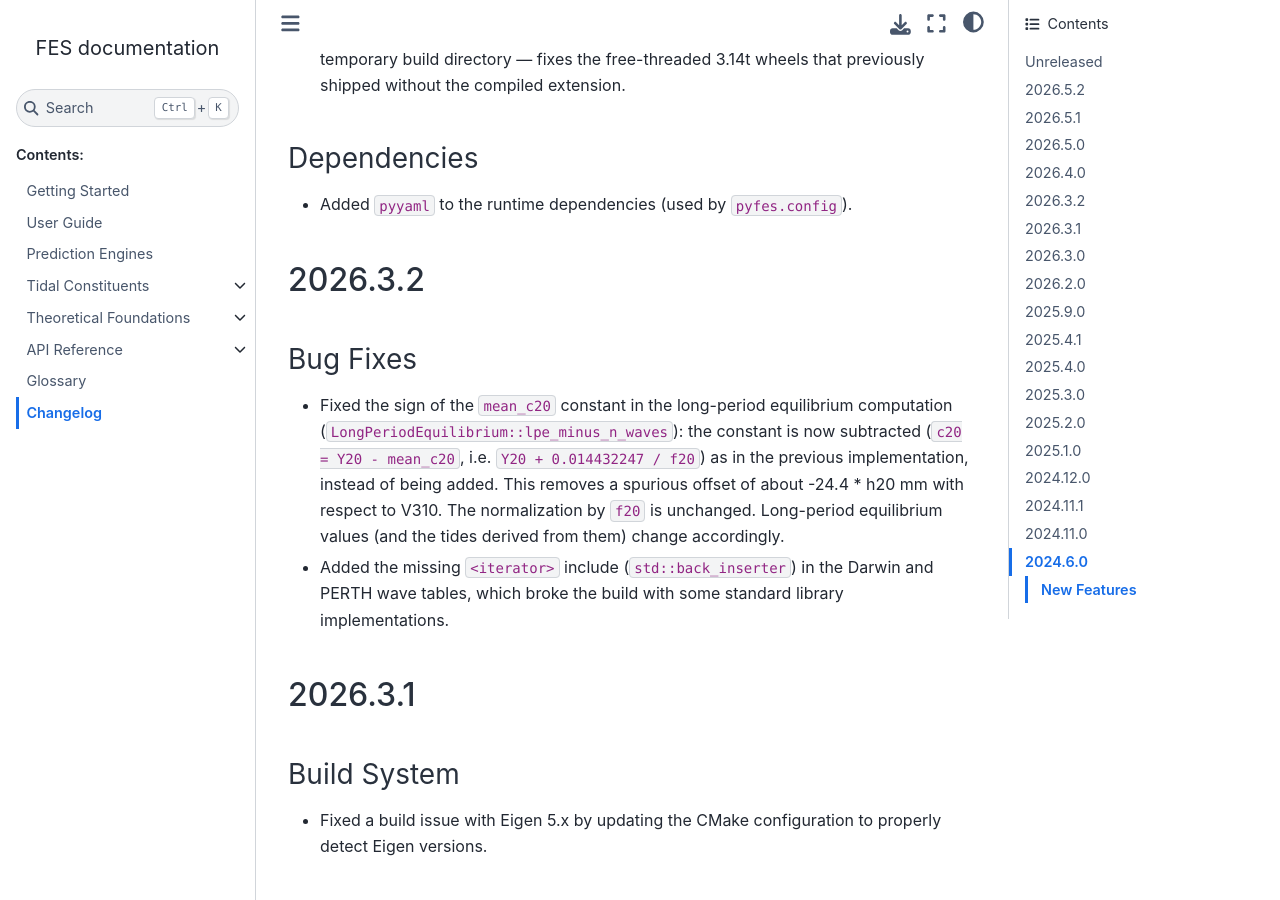
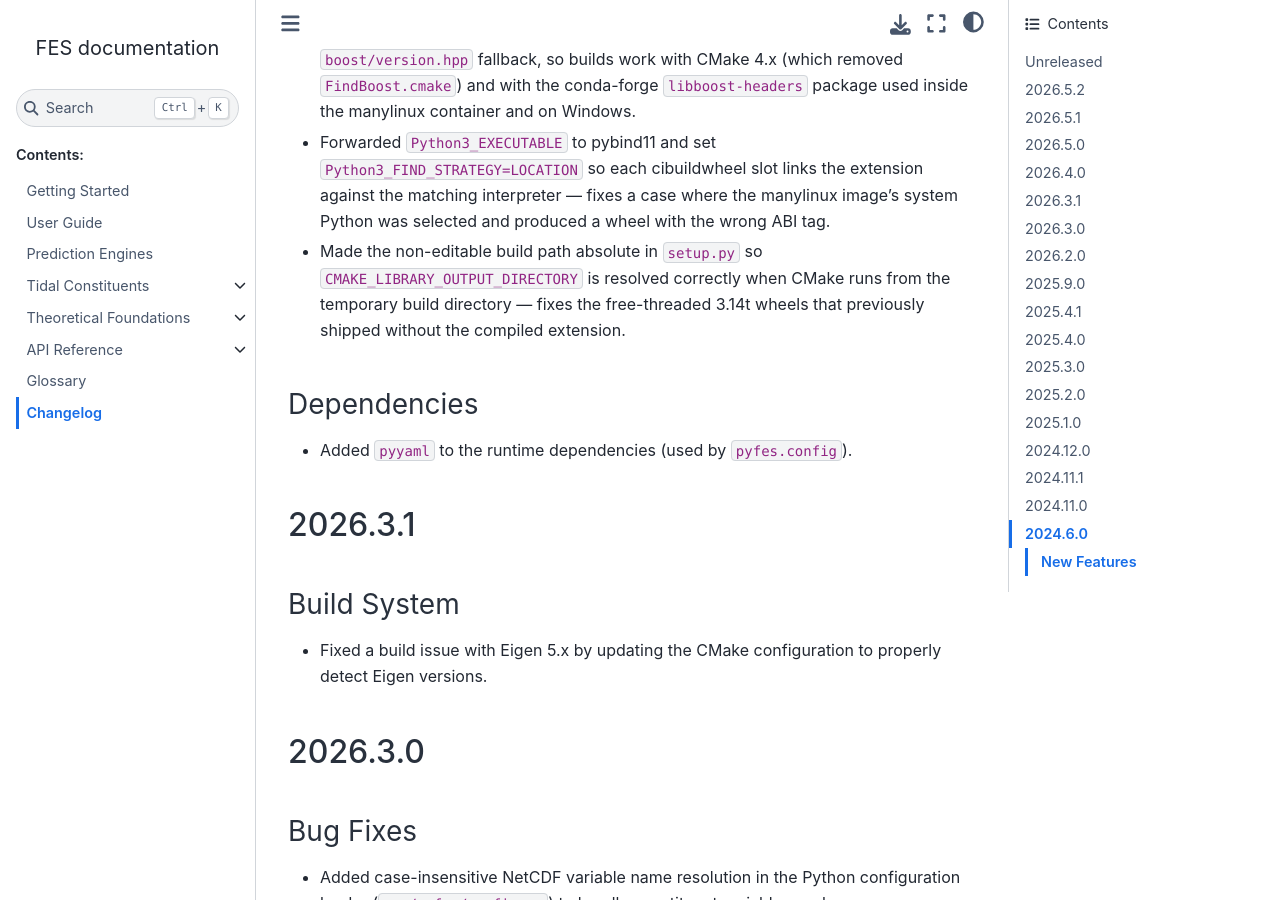
Before and after one commit to CNES/aviso-fes, a Sphinx documentation site: the page built from docs/source/changelog.rst, in a window 1280 px wide and 900 px high, scrolled down 3772 px. Built offline with Sphinx 7.4.7 and the Sphinx Book theme 1.1.4, drawn with Linux system fonts in a browser that asks for light colours; pages that are not in the unit, such as notebooks, are missing from menus; some of the changed text lies outside the part shown.

Commit message:
doc: correct sign of mean_c20 constant and add missing iterator include in wave tables

```diff
--- a/docs/source/changelog.rst
+++ b/docs/source/changelog.rst
@@ -160,22 +170,6 @@
 Dependencies
 ------------
 * Added ``pyyaml`` to the runtime dependencies (used by ``pyfes.config``).
-
-2026.3.2
-========
-
-Bug Fixes
----------
-* Fixed the sign of the ``mean_c20`` constant in the long-period equilibrium
-  computation (``LongPeriodEquilibrium::lpe_minus_n_waves``): the constant is
-  now subtracted (``c20 = Y20 - mean_c20``, i.e. ``Y20 + 0.014432247 / f20``)
-  as in the previous implementation, instead of being added. This removes a
-  spurious offset of about -24.4 * h20 mm with respect to V310. The
-  normalization by ``f20`` is unchanged. Long-period equilibrium values (and
-  the tides derived from them) change accordingly.
-* Added the missing ``<iterator>`` include (``std::back_inserter``) in the
-  Darwin and PERTH wave tables, which broke the build with some standard
-  library implementations.
 
 2026.3.1
 ========
```
Also changed, not shown: other parts of docs/source/changelog.rst (+10 -0 lines).
